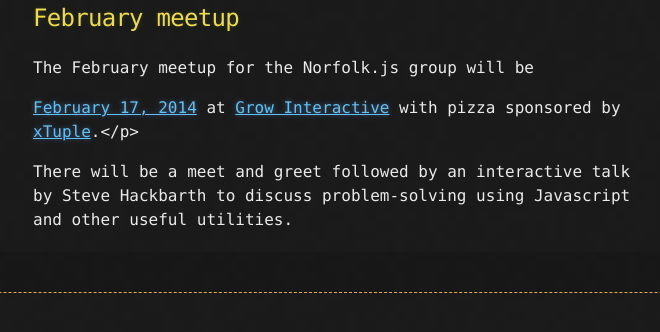
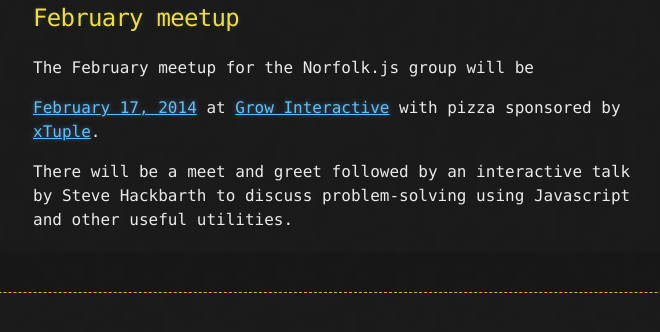
Before and after one commit to norfolkjs/norfolkjs.github.io, a Jekyll site: the page built from _posts/2014-2-6-february-meetup.md, in a window 1280 px wide. Shown: the top 332 px of the page, without its empty margins (307-967 px from the left). Built offline with Jekyll 4.4.1, drawn with Linux system fonts in a browser that asks for light colours; Markdown is read by kramdown in place of the engine named in the settings.

Commit message:
Fixed visible <p> tag

```diff
--- a/_posts/2014-2-6-february-meetup.md
+++ b/_posts/2014-2-6-february-meetup.md
@@ -6,8 +6,10 @@
 ---
 
 <p>The February meetup for the Norfolk.js group will be</p>
+<p>
 <a href="http://www.meetup.com/NorfolkJS/events/162276802/">February 17, 2014</a>
-at <a href="http://www.thisisgrow.com/">Grow Interactive</a> with pizza sponsored by <a href="http://www.xtuple.com">xTuple</a>.</p>
+at <a href="http://www.thisisgrow.com/">Grow Interactive</a> with pizza sponsored by <a href="http://www.xtuple.com">xTuple</a>.
+</p>
 
 <p>
 There will be a meet and greet followed by an interactive talk by Steve Hackbarth to discuss problem-solving using Javascript and other useful utilities.
```
